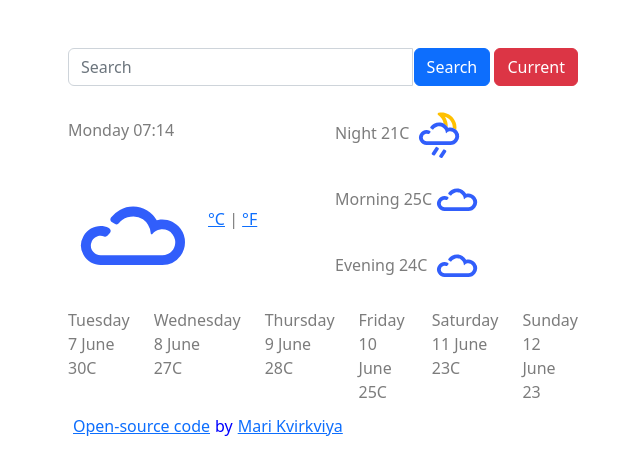
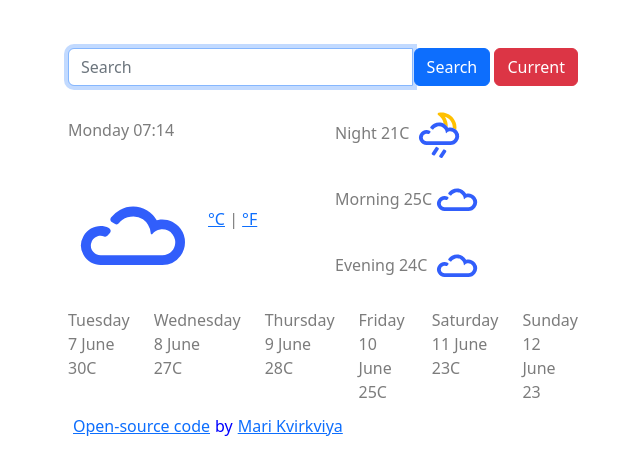
Before and after one commit to Mashawabupr/SheCodes_WeatherProject, a plain HTML site: page index.html in a window 1280 px wide. Shown: the whole page, without its empty margins (50-690 px from the left). Drawn offline with nearby package versions, Linux system fonts and the light colour scheme; no server answers.

Commit message:
autofocus/

```diff
--- a/index.html
+++ b/index.html
@@ -19,9 +19,11 @@
                 <div class="col-6 ">
                     <form id="search-form">
                     <div class="input-group">
-                        <input type="search" class="form-control" placeholder="Search" id="city" >
+                        <input type="search" autocomplete="off"
+                        autofocus="on" class="form-control" placeholder="Search" id="city" >
                         <div class="input-group-append" id="button-addon4">
-                        <input class="btn btn-primary" type="submit" value="Search" id = "sity_search"></input>
+                        <input class="btn btn-primary"
+                        type="submit" value="Search" id = "sity_search"></input>
                         <input class="btn btn-danger" type="submit" value="Current" id="searchCurrentPosition"></input>
                         </div>
                     </div>
```
